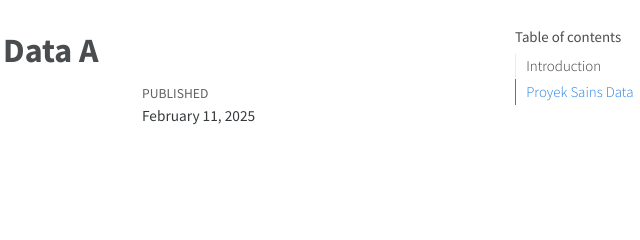
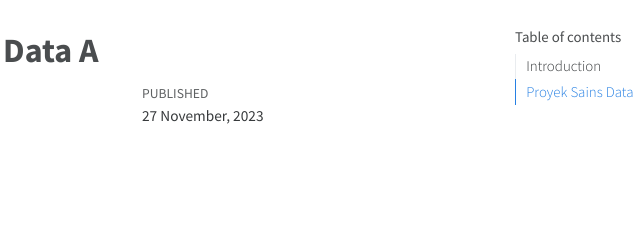
Before and after one commit to Firdatulayuni/PSDATA-A, a plain HTML site: page index.html in a window 1280 px wide. Shown: the top 240 px of the page, 498-1138 px from the left. Drawn offline with Linux system fonts and the light colour scheme.

Commit message:
first commit

```diff
--- a/index.html
+++ b/index.html
@@ -161,7 +161,7 @@ ul.task-list li input[type="checkbox"] {
     <div>
     <div class="quarto-title-meta-heading">Published</div>
     <div class="quarto-title-meta-contents">
-      <p class="date">February 11, 2025</p>
+      <p class="date">27 November, 2023</p>
     </div>
   </div>
 
```
